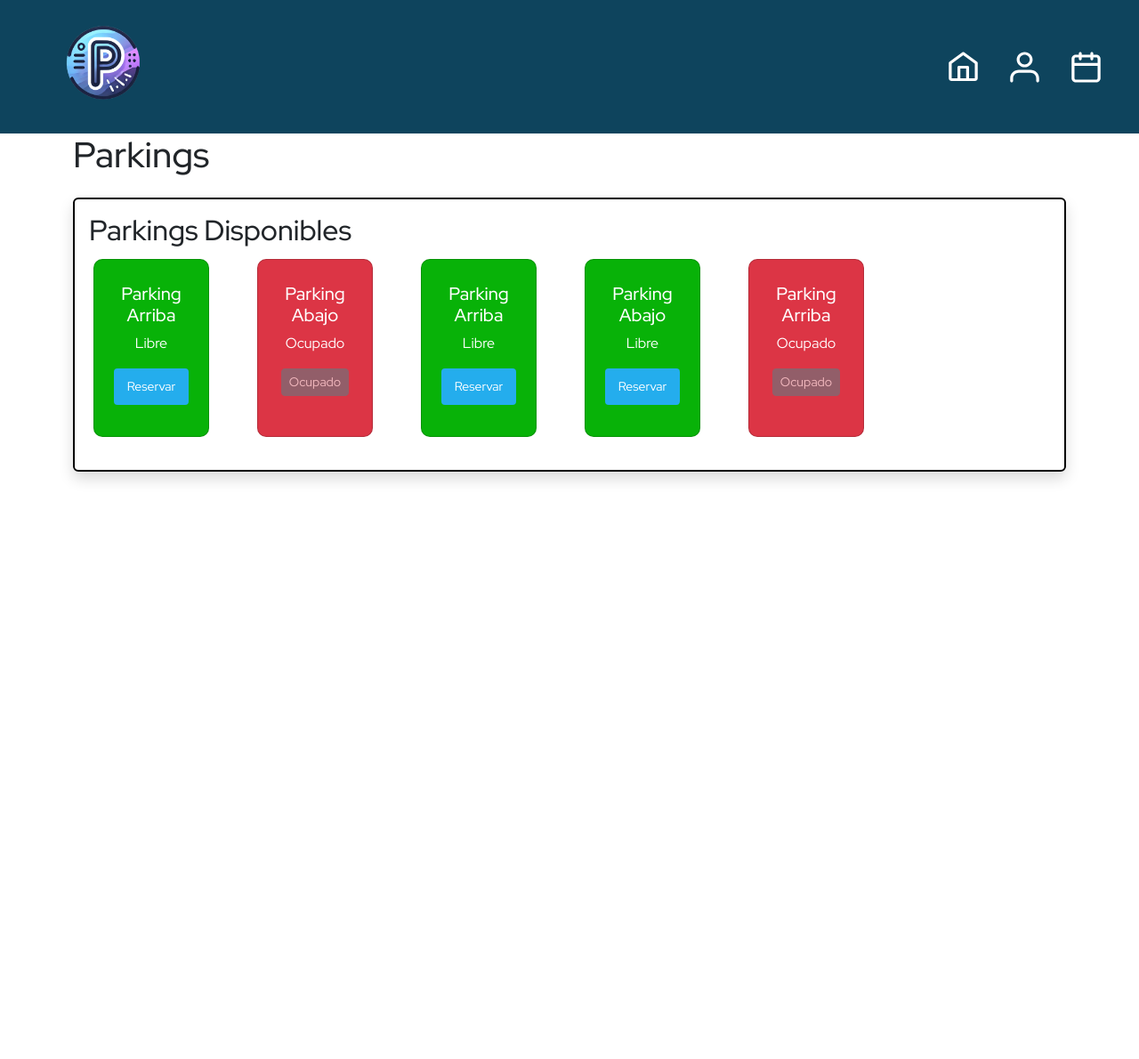
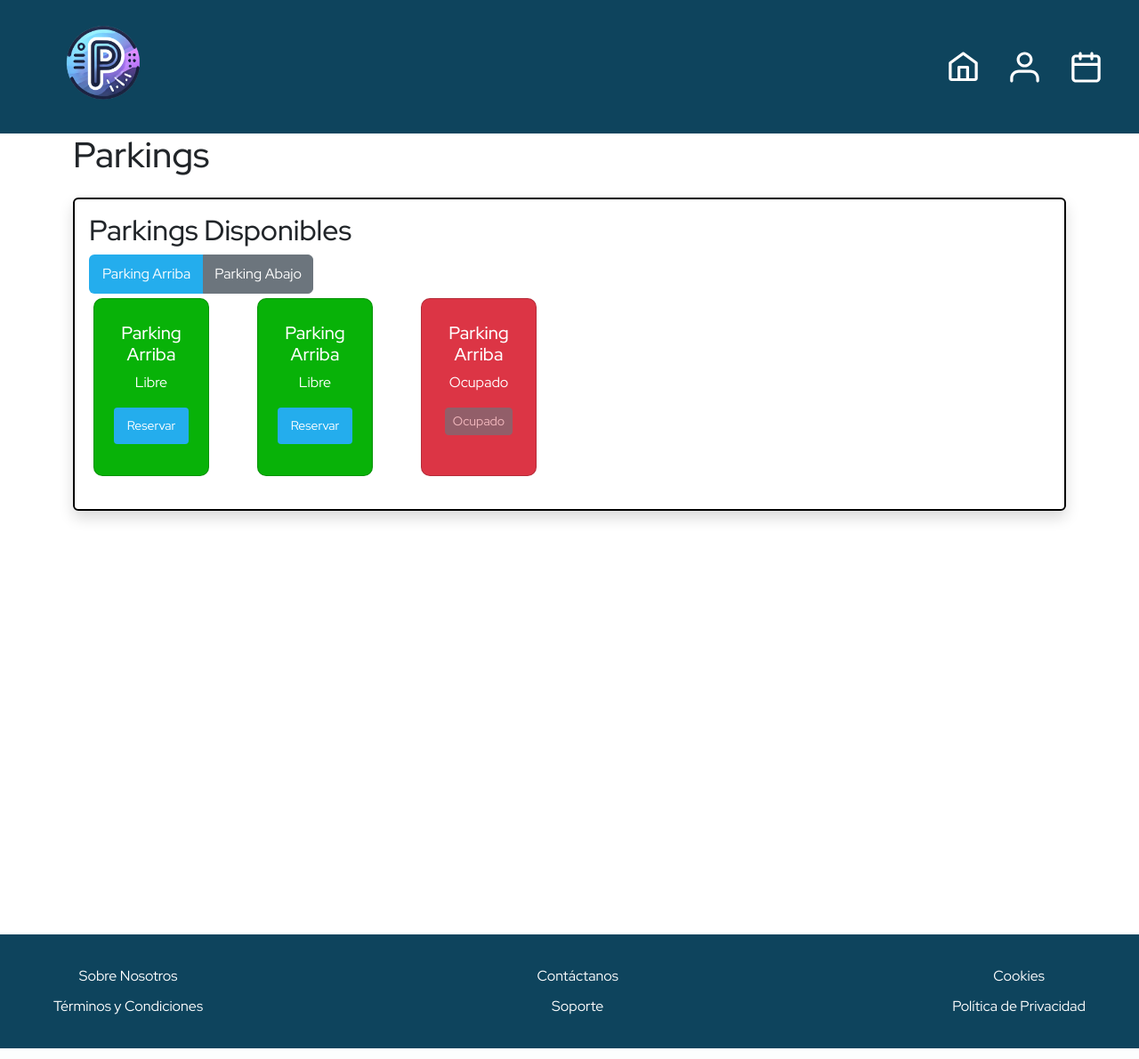
Before and after one commit to DarthRueda/ParkingPython, a Flask app: page /parkings in a window 1280 px wide. Shown: the top 1190 px of the page at 89% size. Run offline with Flask 3, Linux system fonts and the light colour scheme; the visitor is signed in with stand-in values (Sample User, id 1); some libraries are stand-ins or nearby versions.

Commit message:
Cambios en la pagina de disponibilidad y parkings

```diff
--- a/app/static/css/styles.css
+++ b/app/static/css/styles.css
@@ -8,13 +8,13 @@ body {
 .container-body {
     height: 100vh;
     margin: auto;
-    margin-bottom: 500px;
+    margin-bottom: 100px;
 }
 
 .container-body2 {
     height: 100vh;
     margin: auto;
-    margin-bottom: 690px;
+    margin-bottom: 200px;
 }
 .col-perfil {
     padding-left: 10%;
@@ -76,6 +76,11 @@ body {
 .parking-card.bg-danger {
     background-color: #dc3545;
     color: white;
+}
+
+.parking-section {
+    display: flex;
+    flex-wrap: wrap;
 }
 
 /* CSS DE HOME */
--- a/app/templates/parkings.html
+++ b/app/templates/parkings.html
@@ -7,9 +7,30 @@
     <h1 class="text-Left mb-4">Parkings</h1>
     <div class="shadow p-3 rounded border border-2 border-black">
         <h2>Parkings Disponibles</h2>
+        <div class="btn-group" role="group">
+            <button type="button" id="btn-arriba" class="btn btn-primary" onclick="showParking('arriba')">Parking Arriba</button>
+            <button type="button" id="btn-abajo" class="btn btn-secondary" onclick="showParking('abajo')">Parking Abajo</button>
+        </div>
         <form method="POST" action="{{ url_for('reservar_parking') }}">
-            <div class="row">
-                {% for parking in parkings[:25] %}
+            <div id="parking-arriba" class="row parking-section">
+                {% for parking in parkings if parking.location == 'Parking Arriba' %}
+                <div class="col-2 mb-3">
+                    <div class="card parking-card {{ 'bg-success' if parking.is_free else 'bg-danger' }}">
+                        <div class="card-body text-center">
+                            <h5 class="card-title">{{ parking.location }}</h5>
+                            <p class="card-text">{{ 'Libre' if parking.is_free else 'Ocupado' }}</p>
+                            {% if parking.is_free %}
+                            <button type="submit" name="parking_id" value="{{ parking.parking_id }}" class="btn btn-primary btn-sm">Reservar</button>
+                            {% else %}
+                            <button type="button" class="btn btn-secondary btn-sm" disabled>Ocupado</button>
+                            {% endif %}
+                        </div>
+                    </div>
+                </div>
+                {% endfor %}
+            </div>
+            <div id="parking-abajo" class="row parking-section" style="display: none;">
+                {% for parking in parkings if parking.location == 'Parking Abajo' %}
                 <div class="col-2 mb-3">
                     <div class="card parking-card {{ 'bg-success' if parking.is_free else 'bg-danger' }}">
                         <div class="card-body text-center">
@@ -28,4 +49,14 @@
         </form>
     </div>
 </div>
+<script>
+    function showParking(parkingType) {
+        document.getElementById('parking-arriba').style.display = parkingType === 'arriba' ? 'flex' : 'none';
+        document.getElementById('parking-abajo').style.display = parkingType === 'abajo' ? 'flex' : 'none';
+        document.getElementById('btn-arriba').classList.toggle('btn-primary', parkingType === 'arriba');
+        document.getElementById('btn-arriba').classList.toggle('btn-secondary', parkingType !== 'arriba');
+        document.getElementById('btn-abajo').classList.toggle('btn-primary', parkingType === 'abajo');
+        document.getElementById('btn-abajo').classList.toggle('btn-secondary', parkingType !== 'abajo');
+    }
+</script>
 {% endblock %}
```
Also changed, not shown: app/templates/disponibilidad.html (+28 -2 lines).
